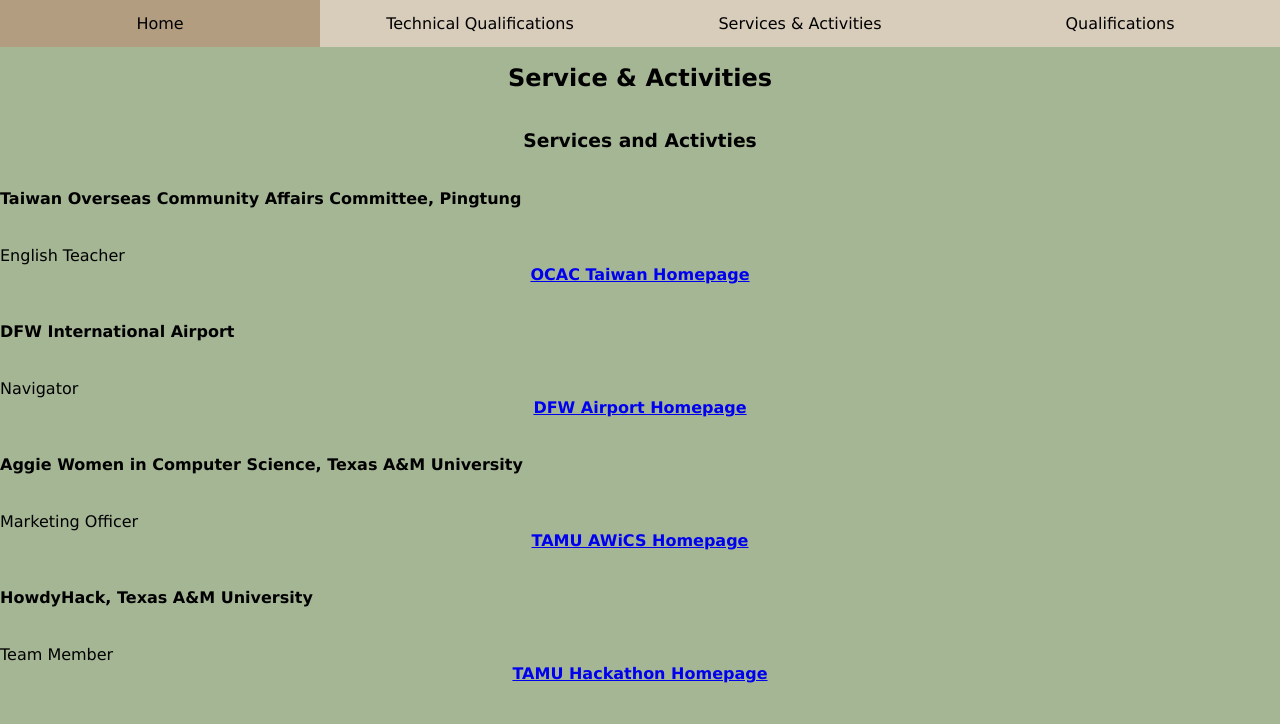
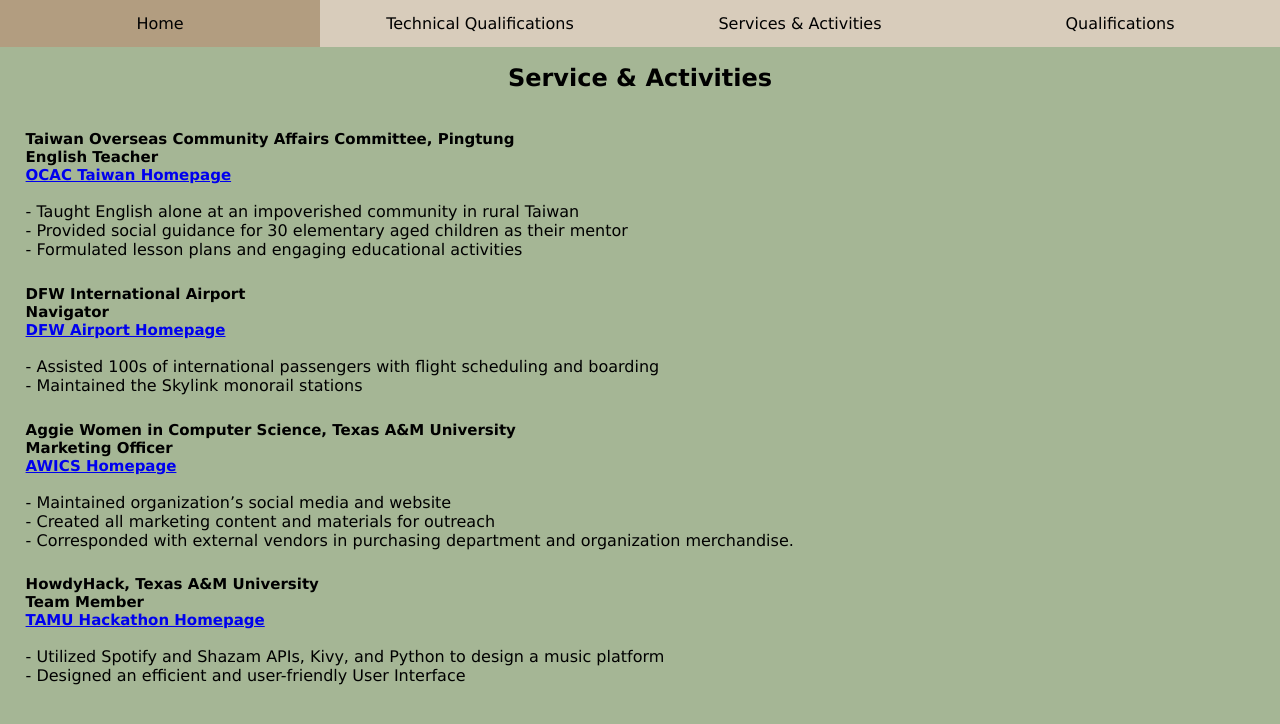
Before and after one commit to gweng2002/CSCE_315_Lab, a plain HTML site: page public_html/serviceactivities.html in a window 1280 px wide. Drawn offline with Linux system fonts and the light colour scheme.

Commit message:
<first completed>

```diff
--- a/public_html/serviceactivities.html
+++ b/public_html/serviceactivities.html
@@ -28,19 +28,51 @@
 	Service & Activities
 </h2>
 
-<div align="left"><h3 style = "font-family:verdana;"><font color="#000000">Services and Activties</font></h3></div>
-<div align="left"><font color="#000000"><br><br><b>Taiwan Overseas Community Affairs Committee, Pingtung</b></font></div>
-<div align="left"><font color="#000000"><br><br>English Teacher</font></div>
-<h4><a href="https://english.ocac.gov.tw/ocac/eng/">OCAC Taiwan Homepage</a></h4>
-<div align="left"><font color="#000000"><br><br><b>DFW International Airport</b></font></div>
-<div align="left"><font color="#000000"><br><br>Navigator</font></div>
-<h4><a href="https://www.dfwairport.com/">DFW Airport Homepage</a></h4>
-<div align="left"><font color="#000000"><br><br><b>Aggie Women in Computer Science, Texas A&M University</b></font></div>
-<div align="left"><font color="#000000"><br><br>Marketing Officer</font></div>
-<h4><a href="https://www.awics.org/">TAMU AWiCS Homepage</a></h4>
-<div align="left"><font color="#000000"><br><br><b>HowdyHack, Texas A&M University</b></font></div>
-<div align="left"><font color="#000000"><br><br>Team Member</font></div>
-<h4><a href="https://tamuhack.com/hh/">TAMU Hackathon Homepage</a></h4>
+<h4 id="servAct">
+	Taiwan Overseas Community Affairs Committee, Pingtung<br>
+	English Teacher<br>
+	<a href="https://english.ocac.gov.tw/ocac/eng/">OCAC Taiwan Homepage</a><br><br>
+</h4>
+
+<p id="servActDetails">
+	- Taught English alone at an impoverished community in rural Taiwan <br>
+	- Provided social guidance for 30 elementary aged children as their mentor<br>
+	- Formulated lesson plans and engaging educational activities<br>
+</p>
+
+<h4 id="servAct">
+	DFW International Airport<br>
+	Navigator<br>
+	<a href="https://www.dfwairport.com/">DFW Airport Homepage</a><br><br>
+</h4>
+
+<p id="servActDetails">
+	- Assisted 100s of international passengers with flight scheduling and boarding <br>
+	- Maintained the Skylink monorail stations <br>
+</p>
+
+<h4 id="servAct">
+	Aggie Women in Computer Science, Texas A&M University<br>
+	Marketing Officer<br>
+	<a href="https://www.awics.org/"> AWICS Homepage</a><br><br>
+</h4>
+
+<p id="servActDetails">
+	- Maintained organization’s social media and website<br>
+	- Created all marketing content and materials for outreach<br>
+	- Corresponded with external vendors in purchasing department and organization merchandise.<br>
+</p>
+
+<h4 id="servAct">
+	HowdyHack, Texas A&M University<br>
+	Team Member<br>
+	<a href="https://tamuhack.com/hh/">TAMU Hackathon Homepage</a><br><br>
+</h4>
+
+<p id="servActDetails">
+	- Utilized Spotify and Shazam APIs, Kivy, and Python to design a music platform <br>
+	- Designed an efficient and user-friendly User Interface <br>
+</p>
 
 </body>
 </html>
--- a/public_html/style1.css
+++ b/public_html/style1.css
@@ -35,6 +35,48 @@
 	margin-left: 40%;
 	margin-right: 40%;
 	padding: 1%;
+}
+
+#webPhoto {
+	width: 600px;
+	height: 300px;
+	display: block;
+	margin-left: auto;
+	margin-right: auto;
+	padding-top: 100px;
+}
+
+#clefPhoto1 {
+	width: 300px;
+	height: 600px;
+	display: block;
+	margin-left: auto;
+	margin-right: auto;
+	padding-top: 100px;
+}
+
+#clefPhoto2{
+	width: 300px;
+	height: 600px;
+	display: block;
+	margin-left: auto;
+	margin-right: auto;
+	padding-top: 100px;
+}
+
+#servAct {
+	font-size: 15px;
+	text-align: left;
+	padding-top: 0%;
+	padding-left: 2%;
+	padding-right: 2%;
+	margin-bottom: 0%;
+}
+
+#servActDetails {
+	text-align: left;
+	padding: 2%;
+	padding-top: 0%;
 }
 
 li {
```
Also changed, not shown: public_html/technicalqual.html (+3 -2 lines).
